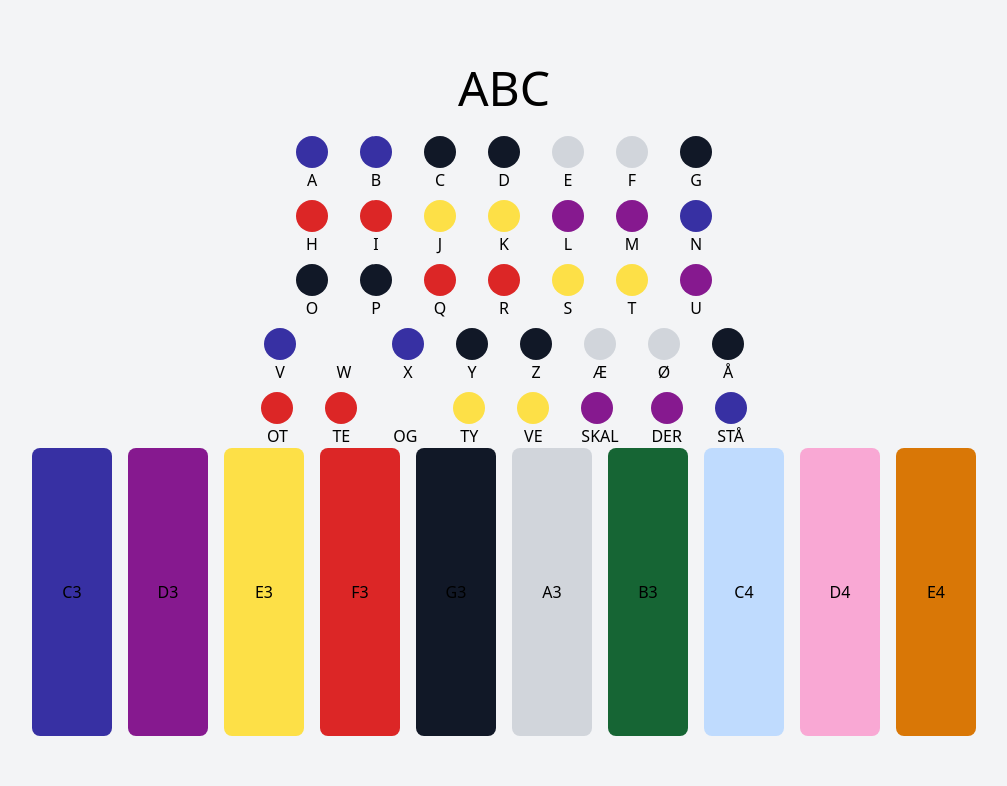
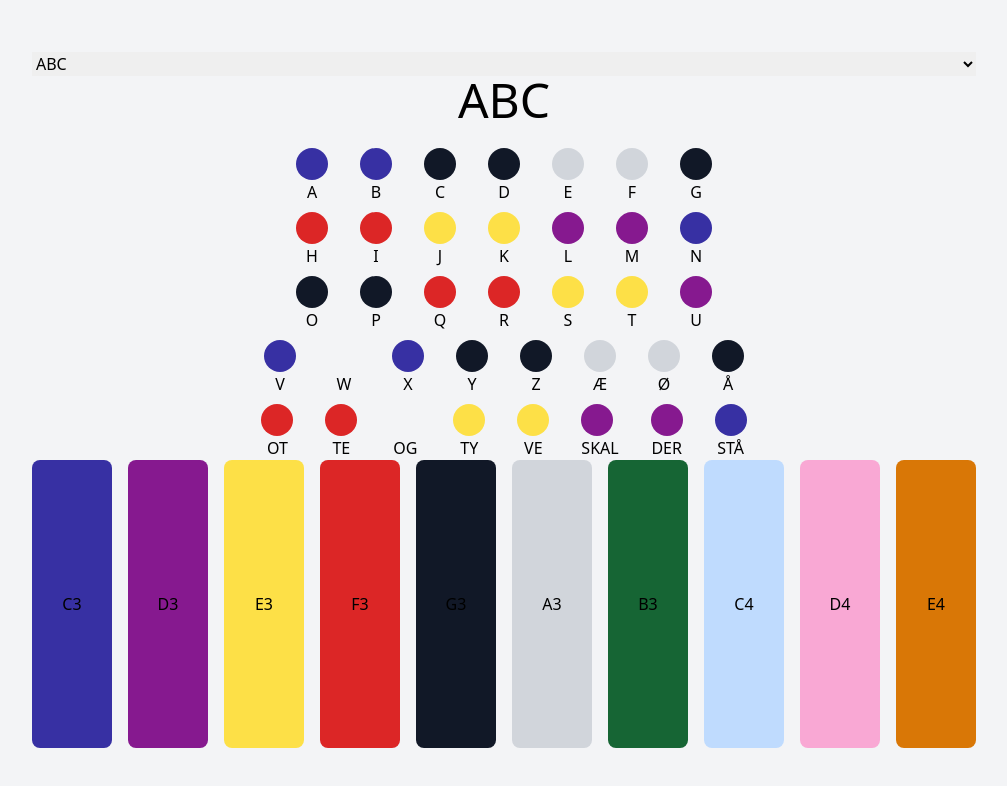
Before and after one commit to ruanha/glockenspiel, a React (Vite) app: page / in a window 1280 px wide. Shown: the top 786 px of the page, without its empty margins (136-1143 px from the left). Built offline with nearby package versions, Linux system fonts and the light colour scheme.

Commit message:
allows switching songs to play

```diff
--- a/src/App.tsx
+++ b/src/App.tsx
@@ -1,7 +1,11 @@
+import { useState } from "react";
+import { abc, wheelsOnTheBus } from "./songs/index";
+import { Song } from "./songs/song.model";
 import Glockenspiel from "./Glockenspiel";
 import Sheet from "./Sheet";
 
 function App() {
+  const [selectedSong, setSelectedSong] = useState<Song>(abc);
   const notes = {
     C3: { color: "bg-indigo-800" },
     D3: { color: "bg-fuchsia-800" },
@@ -14,9 +18,25 @@ function App() {
     D4: { color: "bg-pink-300" },
     E4: { color: "bg-amber-600" },
   };
+  const songs: Record<string, Song> = {
+    abc,
+    wheelsOnTheBus,
+  } as const;
+  const options = Object.keys(songs).map((song) => (
+    <option key={song} value={song}>
+      {songs[song].title}
+    </option>
+  ));
   return (
     <div className="flex flex-col">
-      <Sheet notes={notes} />
+      <select
+        name="songs"
+        id="songs"
+        onChange={(event) => setSelectedSong(songs[event.target.value])}
+      >
+        {options}
+      </select>
+      <Sheet notes={notes} selectedSong={selectedSong} />
       <Glockenspiel notes={notes} />
     </div>
   );
--- a/src/Sheet.tsx
+++ b/src/Sheet.tsx
@@ -1,8 +1,14 @@
-import { abc } from "./songs/abc";
 import Dot from "./Dot";
+import { Song } from "./songs/song.model";
 
-function Sheet({ notes }: { notes: Record<string, { color: string }> }) {
-  const rows = abc.notes.map((row, i) => {
+function Sheet({
+  notes,
+  selectedSong,
+}: {
+  notes: Record<string, { color: string }>;
+  selectedSong: Song;
+}) {
+  const rows = selectedSong.notes.map((row, i) => {
     const cells = row.map((entry, j) => {
       return (
         <div key={j} className="flex flex-col">
@@ -21,9 +27,10 @@ function Sheet({ notes }: { notes: Record<string, { color: string }> }) {
       </div>
     );
   });
+
   return (
     <>
-      <h2 className="text-5xl text-center mb-6">{abc.title}</h2>
+      <h2 className="text-5xl text-center mb-6">{selectedSong.title}</h2>
       <div className="flex flex-col items-center gap-2">{rows}</div>
     </>
   );
--- a/src/songs/abc.ts
+++ b/src/songs/abc.ts
@@ -1,4 +1,6 @@
-export const abc = {
+import { Song } from "./song.model";
+
+export const abc: Song = {
   title: "ABC",
   notes: [
     [
--- /dev/null
+++ b/src/songs/index.ts
@@ -0,0 +1,5 @@
+import { abc } from "./abc";
+import { odeToJoy } from "./ode-to-joy";
+import { wheelsOnTheBus } from "./wheels-on-the-bus";
+
+export { abc, odeToJoy, wheelsOnTheBus };
--- a/src/songs/ode-to-joy.ts
+++ b/src/songs/ode-to-joy.ts
@@ -1,72 +1,77 @@
-export const odeToJoy = [
+import { Song } from "./song.model";
+
+export const odeToJoy: Song = {
+  title: "Ode to Joy",
+  notes: [
     [
-    "E4",
-    "E4",
-    "F4",
-    "G4",
-    "G4",
-    "F4",
-    "E4",
-    "D4",
-    "C4",
-    "C4",
-    "D4",
-    "E4",
-    "E4",
-    "D4",
-    "D4",
+      { note: "E4", text: "E" },
+      { note: "E4", text: "E" },
+      { note: "F4", text: "F" },
+      { note: "G4", text: "G" },
+      { note: "G4", text: "G" },
+      { note: "F4", text: "F" },
+      { note: "E4", text: "E" },
+      { note: "D4", text: "D" },
+      { note: "C4", text: "C" },
+      { note: "C4", text: "C" },
+      { note: "D4", text: "D" },
+      { note: "E4", text: "E" },
+      { note: "E4", text: "E" },
+      { note: "D4", text: "D" },
+      { note: "D4", text: "D" },
     ],
     [
-    "E4",
-    "E4",
-    "F4",
-    "G4",
-    "G4",
-    "F4",
-    "E4",
-    "D4",
-    "C4",
-    "C4",
-    "D4",
-    "E4",
-    "D4",
-    "C4",
-    "C4",
+      { note: "E4", text: "E" },
+      { note: "E4", text: "E" },
+      { note: "F4", text: "F" },
+      { note: "G4", text: "G" },
+      { note: "G4", text: "G" },
+      { note: "F4", text: "F" },
+      { note: "E4", text: "E" },
+      { note: "D4", text: "D" },
+      { note: "C4", text: "C" },
+      { note: "C4", text: "C" },
+      { note: "D4", text: "D" },
+      { note: "E4", text: "E" },
+      { note: "D4", text: "D" },
+      { note: "C4", text: "C" },
+      { note: "C4", text: "C" },
     ],
     [
-    "D4",
-    "D4",
-    "E4",
-    "C4",
-    "D4",
-    "E4",
-    "F4",
-    "E4",
-    "C4",
-    "D4",
-    "E4",
-    "F4",
-    "E4",
-    "D4",
-    "C4",
-    "D4",
-    "G3",
+      { note: "D4", text: "D" },
+      { note: "D4", text: "D" },
+      { note: "E4", text: "E" },
+      { note: "C4", text: "C" },
+      { note: "D4", text: "D" },
+      { note: "E4", text: "E" },
+      { note: "F4", text: "F" },
+      { note: "E4", text: "E" },
+      { note: "C4", text: "C" },
+      { note: "D4", text: "D" },
+      { note: "E4", text: "E" },
+      { note: "F4", text: "F" },
+      { note: "E4", text: "E" },
+      { note: "D4", text: "D" },
+      { note: "C4", text: "C" },
+      { note: "D4", text: "D" },
+      { note: "G3", text: "G" },
     ],
     [
-    "E4",
-    "E4",
-    "F4",
-    "G4",
-    "G4",
-    "F4",
-    "E4",
-    "D4",
-    "C4",
-    "C4",
-    "D4",
-    "E4",
-    "D4",
-    "C4",
-    "C4",
+      { note: "E4", text: "E" },
+      { note: "E4", text: "E" },
+      { note: "F4", text: "F" },
+      { note: "G4", text: "G" },
+      { note: "G4", text: "G" },
+      { note: "F4", text: "F" },
+      { note: "E4", text: "E" },
+      { note: "D4", text: "D" },
+      { note: "C4", text: "C" },
+      { note: "C4", text: "C" },
+      { note: "D4", text: "D" },
+      { note: "E4", text: "E" },
+      { note: "D4", text: "D" },
+      { note: "C4", text: "C" },
+      { note: "C4", text: "C" },
     ],
-];
+  ],
+};
--- /dev/null
+++ b/src/songs/song.model.ts
@@ -0,0 +1,6 @@
+type Song = {
+  title: string;
+  notes: Array<Array<{ note: string; text: string }>>;
+};
+
+export type { Song };
--- a/src/songs/wheels-on-the-bus.ts
+++ b/src/songs/wheels-on-the-bus.ts
@@ -1,5 +1,41 @@
-export const wheelsOnTheBus = [
-  ["C3", "F3", "F3", "F3", "F3", "A3", "C4", "A3", "F3"],
-  ["G3", "E3", "C3", "C4", "A3", "F3", "G3", "F3", "F3", "F3", "F3", "A3"],
-  ["C4", "A3", "F3", "G3", "C3", "C3", "F3"],
-];
+import { Song } from "./song.model";
+
+export const wheelsOnTheBus: Song = {
+  title: "Wheels on the Bus",
+  notes: [
+    [
+      { note: "C3", text: "C" },
+      { note: "F3", text: "F" },
+      { note: "F3", text: "F" },
+      { note: "F3", text: "F" },
+      { note: "F3", text: "F" },
+      { note: "A3", text: "A" },
+      { note: "C4", text: "C" },
+      { note: "A3", text: "A" },
+      { note: "F3", text: "F" },
+    ],
+    [
+      { note: "G3", text: "G" },
+      { note: "E3", text: "E" },
+      { note: "C3", text: "C" },
+      { note: "C4", text: "C" },
+      { note: "A3", text: "A" },
+      { note: "F3", text: "F" },
+      { note: "G3", text: "G" },
+      { note: "F3", text: "F" },
+      { note: "F3", text: "F" },
+      { note: "F3", text: "F" },
+      { note: "F3", text: "F" },
+      { note: "A3", text: "A" },
+    ],
+    [
+      { note: "C4", text: "C" },
+      { note: "A3", text: "A" },
+      { note: "F3", text: "F" },
+      { note: "G3", text: "G" },
+      { note: "C3", text: "C" },
+      { note: "C3", text: "C" },
+      { note: "F3", text: "F" },
+    ],
+  ],
+};
```
Lines whose indentation alone changed are shown as unchanged.
